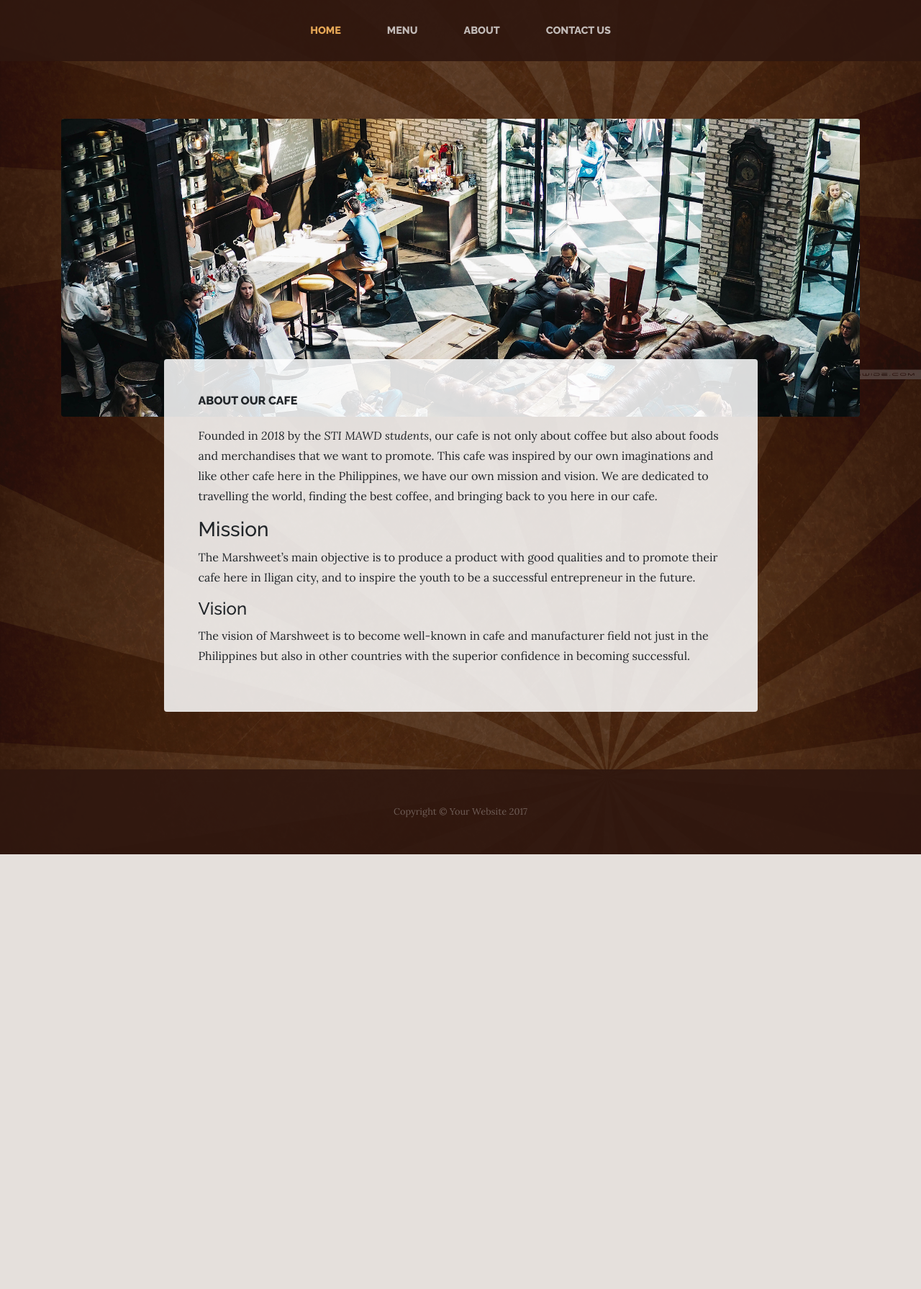
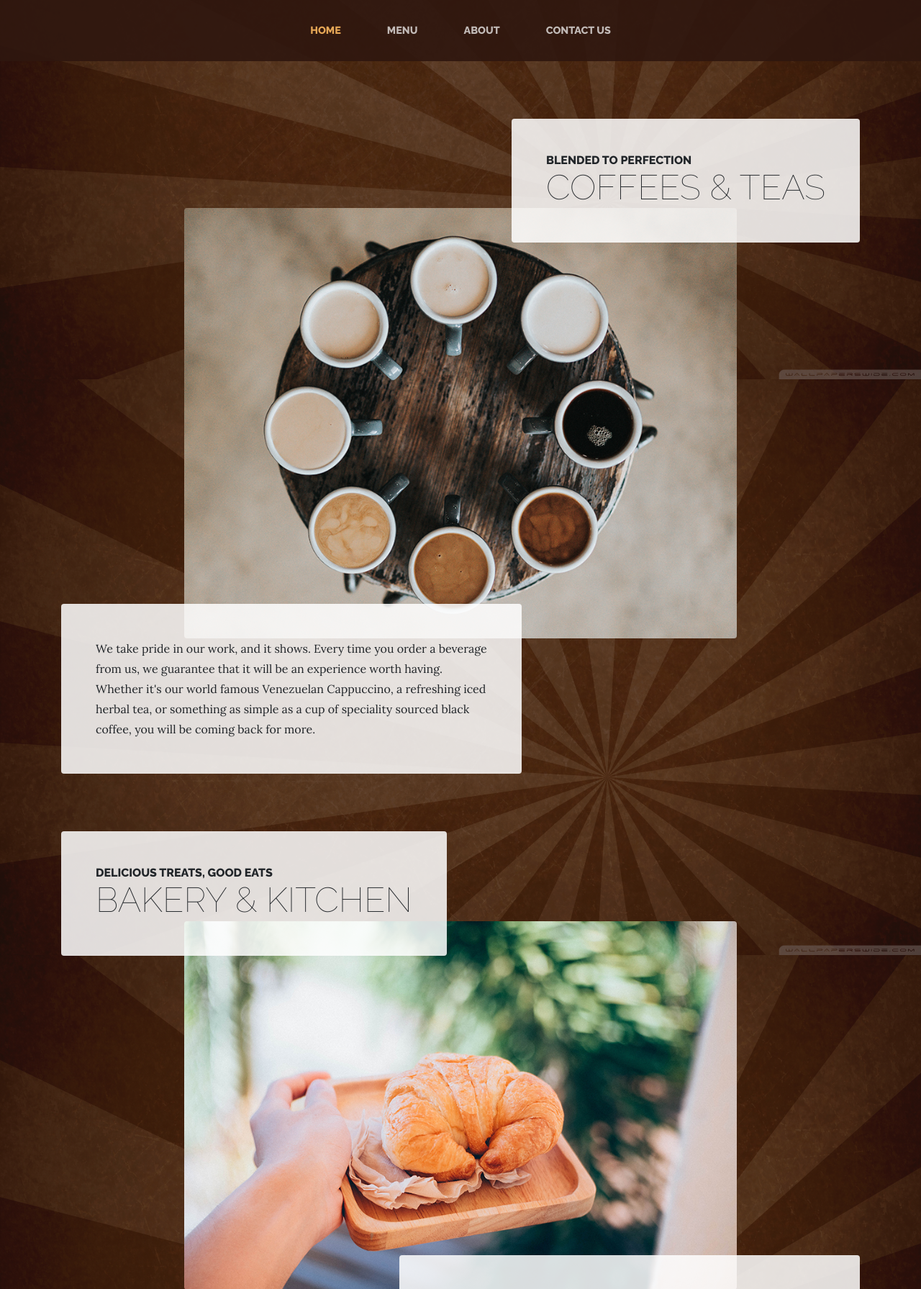
Before and after one commit to nathanielolejr/STI_WebDev, a CodeIgniter app: page /database/welcome/Menu in a window 1280 px wide. Shown: the part 273-2064 px from the top of the page at 72% size. Before the commit the page ends 1460 px from the top, so only its background shows below. Run offline with CodeIgniter, Linux system fonts and the light colour scheme.

Commit message:
changes contact and menu

```diff
--- a/application/controllers/Welcome.php
+++ b/application/controllers/Welcome.php
@@ -32,7 +32,7 @@
 		$this->load->view('layout/header');
 		$this->load->view('layout/title');
 		$this->load->view('layout/navbar');
-		$this->load->view('layout/about');
+		$this->load->view('layout/menu');
 		$this->load->view('layout/footer');
 	}
 	public function about()
@@ -40,7 +40,7 @@
 		$this->load->view('layout/header');
 		$this->load->view('layout/title');
 		$this->load->view('layout/navbar');
-		$this->load->view('layout/products');
+		$this->load->view('layout/about');
 		$this->load->view('layout/footer');
 	}
 	public function contact()
@@ -48,7 +48,7 @@
 		$this->load->view('layout/header');
 		$this->load->view('layout/title');
 		$this->load->view('layout/navbar');
-		$this->load->view('layout/store');
+		$this->load->view('layout/contact');
 		$this->load->view('layout/footer');
 	}
 }
--- a/application/views/layout/about.php
+++ b/application/views/layout/about.php
@@ -1,6 +1,6 @@
 <section class="page-section about-heading">
       <div class="container">
-        <img class="img-fluid rounded about-heading-img mb-3 mb-lg-0" src="img/about.jpg" alt="">
+        <img class="img-fluid rounded about-heading-img mb-3 mb-lg-0" src="<?php echo base_url('themes/img/about.jpg');?>" alt="">
         <div class="about-heading-content">
           <div class="row">
             <div class="col-xl-9 col-lg-10 mx-auto">
--- a/application/views/layout/header.php
+++ b/application/views/layout/header.php
@@ -7,7 +7,7 @@
     <meta name="description" content="">
     <meta name="author" content="">
 
-    <title>Business Casual - Start Bootstrap Theme</title>
+    <title>MarshSweet Cafe</title>
 
     <!-- Bootstrap core CSS -->
     <link href="<?php echo base_url('themes/css/bootstrap.min.css'); ?>" rel="stylesheet">
--- a/application/views/layout/products.php
+++ b/application/views/layout/menu.php
@@ -9,7 +9,7 @@
               </h2>
             </div>
           </div>
-          <img class="product-item-img mx-auto d-flex rounded img-fluid mb-3 mb-lg-0" src="img/products-01.jpg" alt="">
+          <img class="product-item-img mx-auto d-flex rounded img-fluid mb-3 mb-lg-0" src="<?php echo base_url('themes/img/products-01.jpg');?>" alt="">
           <div class="product-item-description d-flex mr-auto">
             <div class="bg-faded p-5 rounded">
               <p class="mb-0">We take pride in our work, and it shows. Every time you order a beverage from us, we guarantee that it will be an experience worth having. Whether it's our world famous Venezuelan Cappuccino, a refreshing iced herbal tea, or something as simple as a cup of speciality sourced black coffee, you will be coming back for more.</p>
@@ -30,7 +30,7 @@
               </h2>
             </div>
           </div>
-          <img class="product-item-img mx-auto d-flex rounded img-fluid mb-3 mb-lg-0" src="img/products-02.jpg" alt="">
+          <img class="product-item-img mx-auto d-flex rounded img-fluid mb-3 mb-lg-0" src="<?php echo base_url('themes/img/products-02.jpg');?>" alt="">
           <div class="product-item-description d-flex ml-auto">
             <div class="bg-faded p-5 rounded">
               <p class="mb-0">Our seasonal menu features delicious snacks, baked goods, and even full meals perfect for breakfast or lunchtime. We source our ingredients from local, oragnic farms whenever possible, alongside premium vendors for specialty goods.</p>
@@ -51,7 +51,7 @@
                 </h2>
               </div>
             </div>
-          <img class="product-item-img mx-auto d-flex rounded img-fluid mb-3 mb-lg-0" src="img/products-03.jpg" alt="">
+            <img class="product-item-img mx-auto d-flex rounded img-fluid mb-3 mb-lg-0" src="<?php echo base_url('themes/img/products-03.jpg');?>" alt="">
             <div class="product-item-description d-flex mr-auto">
               <div class="bg-faded p-5 rounded">
                 <p class="mb-0">Travelling the world for the very best quality coffee is something take pride in. When you visit us, you'll always find new blends from around the world, mainly from regions in Central and South America. We sell our blends in smaller to large bulk quantities. Please visit us in person for more details.</p>
--- a/application/views/layout/navbar.php
+++ b/application/views/layout/navbar.php
@@ -15,7 +15,7 @@
               <a class="nav-link text-uppercase text-expanded" href="<?php echo base_url('welcome/Menu');?>">Menu</a>
             </li>
             <li class="nav-item px-lg-4">
-              <a class="nav-link text-uppercase text-expanded" href="<?php echo base_url('welcome/About');?>">About</a>
+              <a class="nav-link text-uppercase text-expanded" href="<?php echo base_url('welcome/about');?>">About</a>
             </li>
             <li class="nav-item px-lg-4">
               <a class="nav-link text-uppercase text-expanded" href="<?php echo base_url('welcome/contact');?>">Contact Us</a>
```
Also changed, not shown: application/views/layout/contact.php (added, +58 -0 lines). Lines whose indentation alone changed are shown as unchanged.
